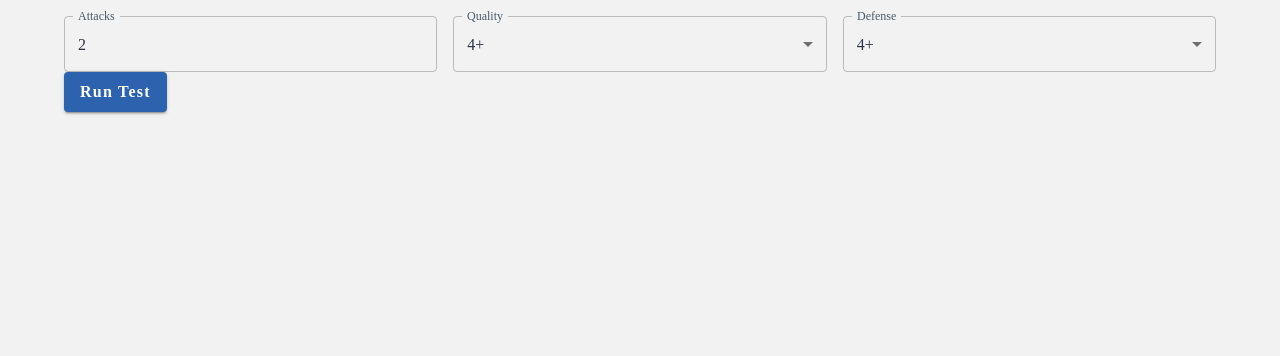
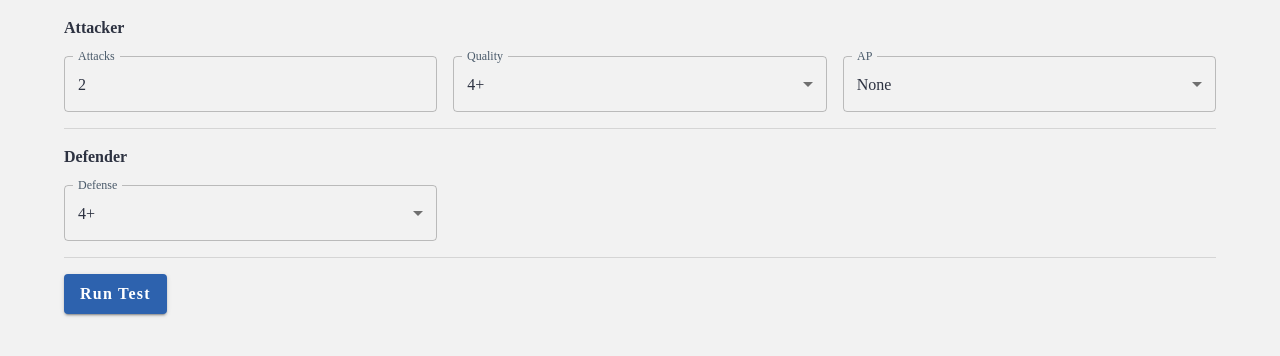
Before and after one commit to AdamLay/opr-dice-roller, a Next.js app: page /test in a window 1280 px wide. Shown: the top 356 px of the page. Built offline with nearby package versions, Linux system fonts and the light colour scheme.

Commit message:
Test page

```diff
--- a/src/pages/test.tsx
+++ b/src/pages/test.tsx
@@ -1,12 +1,14 @@
 import {
   Button,
   Container,
+  Divider,
   FormControl,
   Grid,
   InputLabel,
   MenuItem,
   Select,
   TextField,
+  Typography,
 } from "@mui/material";
 import {
   Attack,
@@ -24,23 +26,29 @@ export default function Home() {
   const [attacks, setAttacks] = useState(2);
   const [quality, setQuality] = useState(4);
   const [defense, setDefense] = useState(4);
+  const [ap, setAP] = useState(0);
   const runTest = () => {
     console.log("");
     let wounds = [];
+    let hits = [];
     for (let i = 0; i < attacks; i++) {
+      const attackRules = [];
+      if (ap > 0) attackRules.push(new Rule_AP(ap));
       const attack = new Attack(new DiceService(), quality, [
-        new Rule_AP(2),
-        new Rule_Rending(),
+        //new Rule_AP(2),
+        //new Rule_Rending(),
         //new Rule_Reliable(),
         //new Rule_Blast(3),
       ]);
-      const result = attack.roll();
+      hits.push(...attack.roll());
+    }
+    console.log(`${hits.length} hits dealt`, hits);
 
-      for (const hit of result) {
-        const def = new Defense(new DiceService(), defense, []);
-        wounds.push(...def.roll(hit));
-      }
+    for (const hit of hits) {
+      const def = new Defense(new DiceService(), defense, []);
+      wounds.push(...def.roll(hit));
     }
+
     console.log(`${wounds.length} wounds dealt`, wounds);
   };
 
@@ -62,7 +70,10 @@ export default function Home() {
   );
 
   return (
-    <Container sx={{ mt: 2 }}>
+    <Container sx={{ pt: 2 }}>
+      <Typography variant="h3" sx={{ mb: 2 }}>
+        Attacker
+      </Typography>
       <Grid container spacing={2}>
         <Grid item sm={4}>
           <TextField
@@ -77,9 +88,36 @@ export default function Home() {
           {ddl("Quality", quality, setQuality)}
         </Grid>
         <Grid item sm={4}>
+          <FormControl fullWidth>
+            <InputLabel>AP</InputLabel>
+            <Select
+              value={ap}
+              label="AP"
+              onChange={(evt) => setAP(parseInt(evt.target.value as any))}
+            >
+              <MenuItem value={0}>None</MenuItem>
+              <MenuItem value={1}>AP(1)</MenuItem>
+              <MenuItem value={2}>AP(2)</MenuItem>
+              <MenuItem value={3}>AP(3)</MenuItem>
+              <MenuItem value={4}>AP(4)</MenuItem>
+            </Select>
+          </FormControl>
+        </Grid>
+      </Grid>
+
+      <Divider sx={{ my: 2 }} />
+
+      <Typography variant="h3" sx={{ mb: 2 }}>
+        Defender
+      </Typography>
+
+      <Grid container spacing={2}>
+        <Grid item sm={4}>
           {ddl("Defense", defense, setDefense)}
         </Grid>
       </Grid>
+
+      <Divider sx={{ my: 2 }} />
 
       <Button variant="contained" onClick={runTest}>
         Run Test
--- a/src/services/DiceService.ts
+++ b/src/services/DiceService.ts
@@ -67,15 +67,15 @@ export class Defense {
       result = rule.modifyDefenseRoll?.call(rule, result) ?? result;
     }
 
-    console.log("Defense result", result);
+    console.log("after modifiers", result);
 
     if (result >= this.target || roll === 6) {
-      console.log("Defense is successful");
+      console.log("success");
 
       console.groupEnd();
       return [];
     } else {
-      console.log("Defense has failed");
+      console.log("failed");
       const wounds = [new Wound()];
       for (const rule of hit.rules) {
         rule.onFailedDefense?.call(rule, result, wounds);
```
